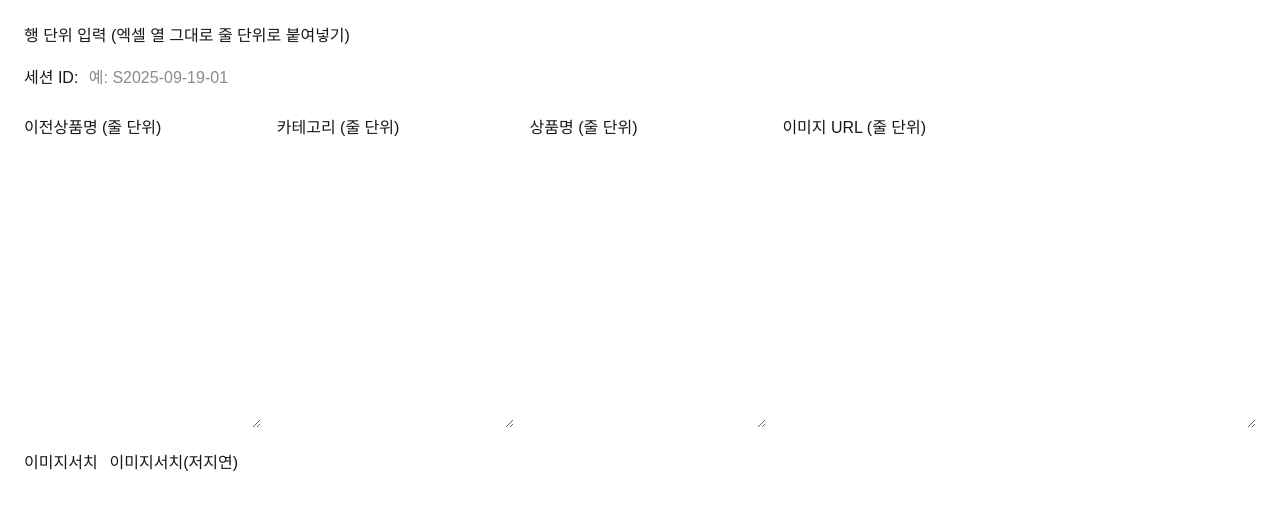
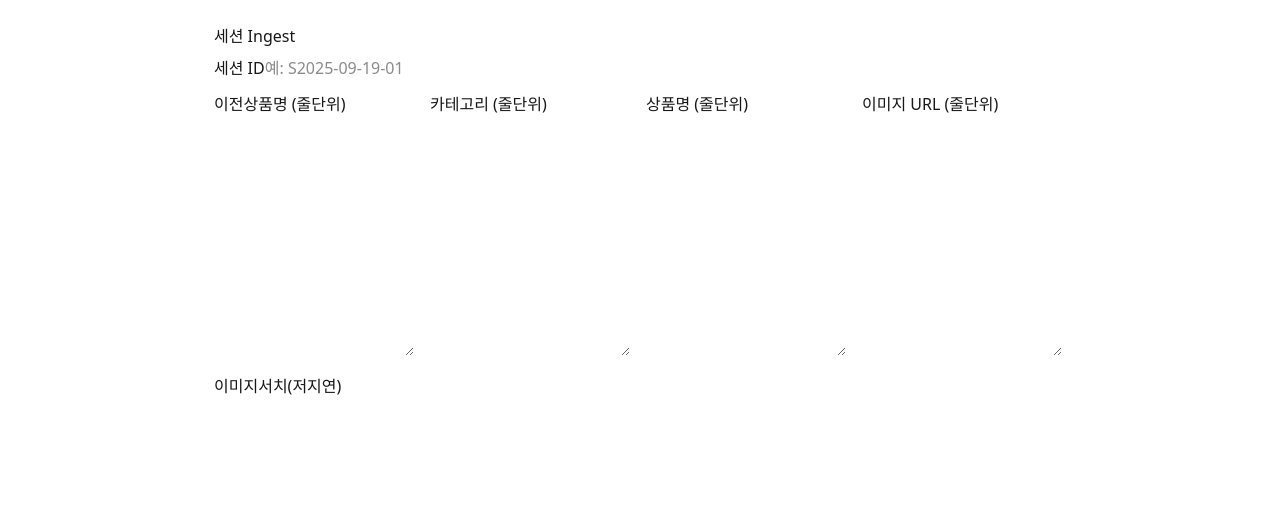
Before and after one commit to potato930922/nextjs-boilerplate, a Next.js app: page /ingest in a window 1280 px wide. Shown: the top 510 px of the page. Built offline with nearby package versions, Linux system fonts and the light colour scheme.

Commit message:
Update page.tsx

```diff
--- a/app/ingest/page.tsx
+++ b/app/ingest/page.tsx
@@ -1,81 +1,79 @@
 'use client';
 
 import { useState } from 'react';
+import { useRouter } from 'next/navigation';
 
 export default function IngestPage() {
-  const [sessionId, setSessionId] = useState('');
-  const [prevNames, setPrevNames]   = useState('');
-  const [categories, setCategories] = useState('');
-  const [newNames, setNewNames]     = useState('');
-  const [imgUrls, setImgUrls]       = useState('');
-  const [busy, setBusy] = useState(false);
-  const [msg, setMsg] = useState<string | null>(null);
+  const [sid, setSid] = useState('');
+  const [prevs, setPrevs] = useState('');
+  const [cats, setCats] = useState('');
+  const [names, setNames] = useState('');
+  const [imgs, setImgs] = useState('');
+  const [msg, setMsg] = useState('');
+  const [done, setDone] = useState(false);
+  const router = useRouter();
 
-  async function submit(useAlt = false) {
-    setBusy(true); setMsg(null);
+  function lines(s:string){ return s.split('\n').map(v=>v.trim()).filter(Boolean); }
+
+  async function onSubmit() {
     try {
-      const res = await fetch(`/api/session/${encodeURIComponent(sessionId)}/ingest`, {
-        method: 'POST',
-        headers: { 'content-type': 'application/json' },
-        body: JSON.stringify({
-          prev_names:   prevNames.split('\n').map(s => s.trim()).filter(Boolean),
-          categories:   categories.split('\n').map(s => s.trim()),
-          new_names:    newNames.split('\n').map(s => s.trim()),
-          image_urls:   imgUrls.split('\n').map(s => s.trim()).filter(Boolean),
-          use_alt_api:  useAlt,  // 나중에 크롤러에서 참고할 플래그 (지금은 저장만)
-        }),
+      setMsg('등록 중...');
+      const P = lines(prevs), C = lines(cats), N = lines(names), I = lines(imgs);
+      const m = Math.max(P.length, C.length, N.length, I.length);
+      const rows = Array.from({length:m}).map((_,i)=>({
+        prev_name: P[i] || N[i] || '',
+        category: C[i] || '',
+        new_name: N[i] || '',
+        src_img_url: I[i] || '',
+      }));
+      const r = await fetch(`/api/session/${sid}/ingest`, {
+        method:'POST',
+        headers:{ 'content-type':'application/json' },
+        body: JSON.stringify({ rows })
       });
-
-      const data = await res.json();
-      if (!res.ok) throw new Error(data?.error || 'ingest_failed');
-
-      setMsg(`총 ${data.inserted}건 등록 완료! 이제 작업 진행 후, /api/session/${sessionId}/export 로 다운로드하세요.`);
-    } catch (e: any) {
-      setMsg(`오류: ${e.message ?? e}`);
-    } finally {
-      setBusy(false);
+      const j = await r.json();
+      if (!j.ok) { setMsg('실패: ' + (j.error || r.status)); return; }
+      setMsg(`완료: ${j.inserted}건 등록 + 프리페치`);
+      setDone(true);
+    } catch (e:any) {
+      setMsg('에러: ' + e?.message);
     }
   }
 
   return (
-    <div style={{ padding: 24 }}>
-      <h2>행 단위 입력 (엑셀 열 그대로 줄 단위로 붙여넣기)</h2>
-      <div style={{ marginTop: 12 }}>
-        <label>세션 ID:&nbsp;</label>
-        <input
-          value={sessionId}
-          onChange={e => setSessionId(e.target.value)}
-          placeholder="예: S2025-09-19-01"
-          style={{ width: 260, padding: 6 }}
-        />
+    <div style={{padding:24, maxWidth:900, margin:'0 auto', fontFamily:'system-ui'}}>
+      <h2>세션 Ingest</h2>
+
+      <div style={{marginTop:8}}>
+        <label>세션 ID</label>
+        <input value={sid} onChange={e=>setSid(e.target.value)} placeholder="예: S2025-09-19-01" />
       </div>
 
-      <div style={{ display: 'grid', gridTemplateColumns: '1fr 1fr 1fr 2fr', gap: 16, marginTop: 20 }}>
+      <div style={{display:'grid', gridTemplateColumns:'repeat(4, 1fr)', gap:12, marginTop:12}}>
         <div>
-          <div>이전상품명 (줄 단위)</div>
-          <textarea value={prevNames} onChange={e => setPrevNames(e.target.value)} rows={12} style={{ width: '100%' }} />
+          <div>이전상품명 (줄단위)</div>
+          <textarea rows={10} value={prevs} onChange={e=>setPrevs(e.target.value)} />
         </div>
         <div>
-          <div>카테고리 (줄 단위)</div>
-          <textarea value={categories} onChange={e => setCategories(e.target.value)} rows={12} style={{ width: '100%' }} />
+          <div>카테고리 (줄단위)</div>
+          <textarea rows={10} value={cats} onChange={e=>setCats(e.target.value)} />
         </div>
         <div>
-          <div>상품명 (줄 단위)</div>
-          <textarea value={newNames} onChange={e => setNewNames(e.target.value)} rows={12} style={{ width: '100%' }} />
+          <div>상품명 (줄단위)</div>
+          <textarea rows={10} value={names} onChange={e=>setNames(e.target.value)} />
         </div>
         <div>
-          <div>이미지 URL (줄 단위)</div>
-          <textarea value={imgUrls} onChange={e => setImgUrls(e.target.value)} rows={12} style={{ width: '100%' }} />
+          <div>이미지 URL (줄단위)</div>
+          <textarea rows={10} value={imgs} onChange={e=>setImgs(e.target.value)} />
         </div>
       </div>
 
-      <div style={{ marginTop: 16, display: 'flex', gap: 12 }}>
-        <button disabled={busy || !sessionId} onClick={() => submit(false)}>이미지서치</button>
-        <button disabled={busy || !sessionId} onClick={() => submit(true)}>이미지서치(저지연)</button>
-        {busy && <span> 저장 중… </span>}
+      <div style={{marginTop:12, display:'flex', gap:8}}>
+        <button onClick={onSubmit}>이미지서치(저지연)</button>
+        {done && <button onClick={()=>router.push(`/work/${sid}`)}>작업 시작 (work)</button>}
       </div>
 
-      {msg && <div style={{ marginTop: 16, whiteSpace: 'pre-wrap' }}>{msg}</div>}
+      <div style={{marginTop:8}}>{msg}</div>
     </div>
   );
 }
```
